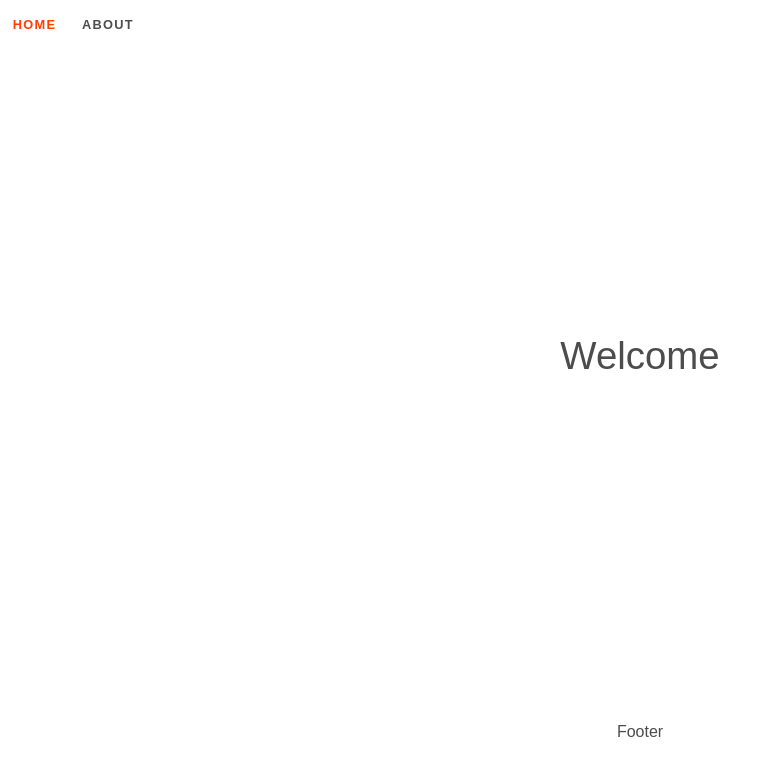
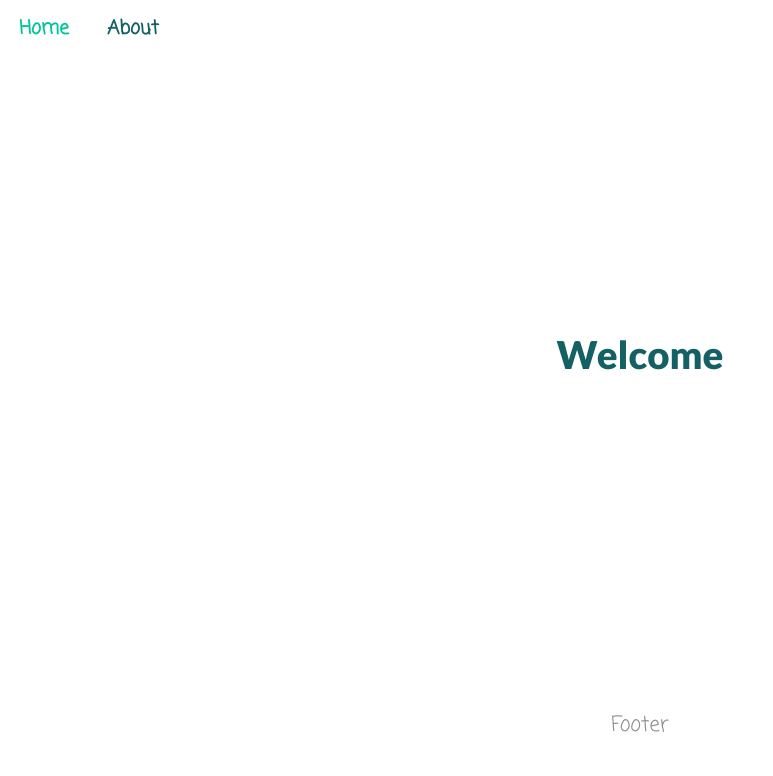
Before and after one commit to emaulandi/portfolio, a Svelte app: page / in a window 1280 px wide. Shown: the whole page, without its empty margins (0-773 px from the left). Built offline with nearby package versions, Linux system fonts and the light colour scheme.

Commit message:
Update basic style

```diff
--- a/package.json
+++ b/package.json
@@ -19,7 +19,8 @@
   },
   "type": "module",
   "dependencies": {
-    "@fontsource/fira-mono": "^4.5.0",
+    "@fontsource/coming-soon": "^4.5.0",
+    "@fontsource/lato": "^4.5.0",
     "@lukeed/uuid": "^2.0.0",
     "cookie": "^0.4.1"
   }
--- a/src/app.css
+++ b/src/app.css
@@ -1,16 +1,17 @@
-@import '@fontsource/fira-mono';
+@import '@fontsource/coming-soon';
+@import '@fontsource/lato/900.css';
 
 :root {
-	font-family: Arial, -apple-system, BlinkMacSystemFont, 'Segoe UI', Roboto, Oxygen, Ubuntu,
+	font-family: 'Coming Soon', -apple-system, BlinkMacSystemFont, 'Segoe UI', Roboto, Oxygen, Ubuntu,
 		Cantarell, 'Open Sans', 'Helvetica Neue', sans-serif;
-	--font-mono: 'Fira Mono', monospace;
+	--font-mono: 'monospace';
 	--pure-white: #ffffff;
 	--primary-color: #b9c6d2;
 	--secondary-color: #d0dde9;
 	--tertiary-color: #edf0f8;
-	--accent-color: #ff3e00;
-	--heading-color: rgba(0, 0, 0, 0.7);
-	--text-color: #444444;
+	--accent-color: #00c49a;
+	--heading-color: #156064;
+	--text-color: #8b8c89;
 	--background-without-opacity: rgba(255, 255, 255, 0.7);
 	--column-width: 42rem;
 	--column-margin-top: 4rem;
@@ -20,6 +21,10 @@ body {
 	min-height: 100vh;
 	margin: 0;
 	background-color: var(--pure-white);
+}
+
+header {
+	font-size: 1.2rem;
 }
 
 body::before {
@@ -39,15 +44,16 @@ body::before {
 	flex-direction: column;
 }
 
-h1,
-h2,
-p {
-	font-weight: 400;
-	color: var(--heading-color);
+h1, h2, h3, h4, h5, h6 {
+	font-family: 'Lato';
+	font-weight: 900;
 }
 
 p {
-	line-height: 1.5;
+	color: var(--text-color);
+	font-size: 1.3rem;
+	font-weight: 400;
+	line-height: 1.3;
 }
 
 a {
@@ -62,10 +68,12 @@ a:hover {
 h1 {
 	font-size: 2rem;
 	text-align: center;
+	color: var(--heading-color);
 }
 
 h2 {
-	font-size: 1rem;
+	font-size: 1.5rem;
+	color: var(--heading-color);
 }
 
 pre {
--- a/src/lib/header/Header.svelte
+++ b/src/lib/header/Header.svelte
@@ -20,7 +20,6 @@
 	nav {
 		display: flex;
 		justify-content: center;
-		--background: rgba(255, 255, 255, 0.7);
 	}
 
 	ul {
@@ -47,10 +46,7 @@
 		align-items: center;
 		padding: 0 1em;
 		color: var(--heading-color);
-		font-weight: 700;
-		font-size: 0.8rem;
-		text-transform: uppercase;
-		letter-spacing: 0.1em;
+		font-weight: 900;
 		text-decoration: none;
 		transition: color 0.2s linear;
 	}
```
Also changed, not shown: 1 other file.
